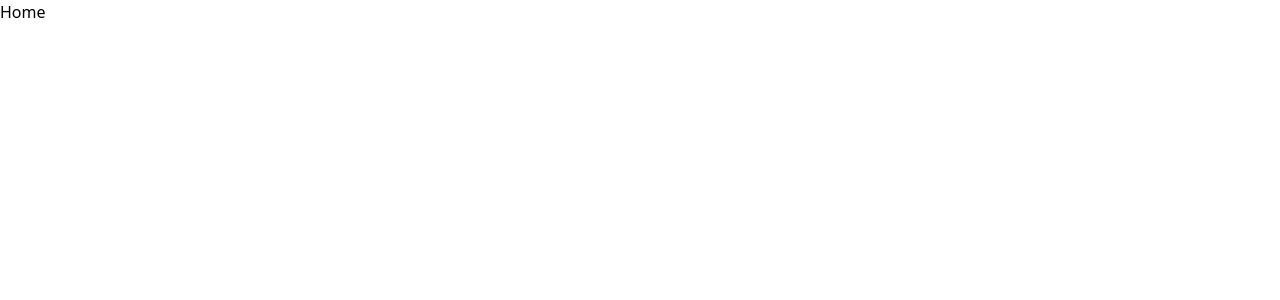
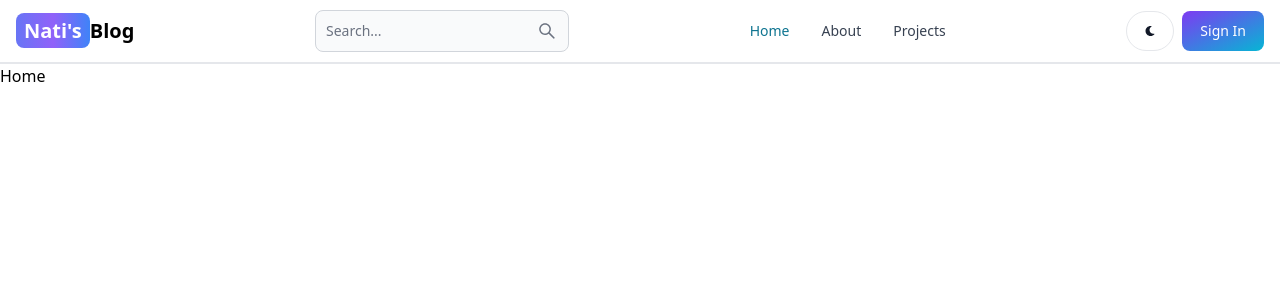
Before and after one commit to imnati/mern-blog, a React (Vite) app in the folder client/: page / in a window 1280 px wide. Shown: the top 300 px of the page. Built offline with nearby package versions, Linux system fonts and the light colour scheme.

Commit message:
create the header section

```diff
--- a/client/package.json
+++ b/client/package.json
@@ -10,8 +10,10 @@
     "preview": "vite preview"
   },
   "dependencies": {
+    "flowbite-react": "^0.9.0",
     "react": "^18.2.0",
     "react-dom": "^18.2.0",
+    "react-icons": "^5.1.0",
     "react-router-dom": "^6.23.0"
   },
   "devDependencies": {
--- a/client/src/App.jsx
+++ b/client/src/App.jsx
@@ -5,10 +5,12 @@
 import SignUp from "./pages/SignUp";
 import Dashboard from "./pages/Dashboard";
 import Projects from "./pages/Projects";
+import Header from "./components/Header";
 
 export default function App() {
   return (
     <BrowserRouter>
+      <Header />
       <Routes>
         <Route path="/" element={<Home />} />
         <Route path="/about" element={<About />} />
--- /dev/null
+++ b/client/src/components/Header.jsx
@@ -0,0 +1,52 @@
+import { Button, Navbar, NavbarToggle, TextInput } from "flowbite-react";
+import { Link, useLocation } from "react-router-dom";
+import { AiOutlineSearch } from "react-icons/ai";
+import { FaMoon } from "react-icons/fa";
+
+export default function Header() {
+  const path = useLocation().pathname;
+  return (
+    <Navbar className="border-b-2">
+      <Link
+        to="/"
+        className="self-center whitespace-nowrap text-sm sm:text-xl font-semibold dark:text-white"
+      >
+        <span className="px-2 py-1 bg-gradient-to-r from-indigo-500 via-purple-500 to-blue-500 rounded-lg text-white">
+          Nati's
+        </span>
+        Blog
+      </Link>
+      <form>
+        <TextInput
+          type="text"
+          placeholder="Search..."
+          rightIcon={AiOutlineSearch}
+          className="hidden lg:inline"
+        />
+      </form>
+      <Button className="w-12 h-10 lg:hidden" color="gray" pill>
+        <AiOutlineSearch />
+      </Button>
+      <div className="flex gap-2 md:order-2">
+        <Button className="w-12 h-10 sm:inline" color="gray" pill>
+          <FaMoon />
+        </Button>
+        <Link to="/sign-in">
+          <Button gradientDuoTone="purpleToBlue">Sign In</Button>
+        </Link>
+        <NavbarToggle />
+      </div>
+      <Navbar.Collapse>
+        <Navbar.Link active={path === "/"} as={"div"}>
+          <Link to="/">Home</Link>
+        </Navbar.Link>
+        <Navbar.Link active={path === "/about"} as={"div"}>
+          <Link to="/about">About</Link>
+        </Navbar.Link>
+        <Navbar.Link active={path === "/projects"} as={"div"}>
+          <Link to="/projects">Projects</Link>
+        </Navbar.Link>
+      </Navbar.Collapse>
+    </Navbar>
+  );
+}
--- a/client/tailwind.config.js
+++ b/client/tailwind.config.js
@@ -1,8 +1,9 @@
+const flowbite = require("flowbite-react/tailwind");
 /** @type {import('tailwindcss').Config} */
 export default {
-  content: ["./index.html", "./src/**/*.{js,ts,jsx,tsx}"],
+  content: ["./index.html", "./src/**/*.{js,ts,jsx,tsx}", flowbite.content()],
   theme: {
     extend: {},
   },
-  plugins: [],
+  plugins: [flowbite.plugin()],
 };
```
Also changed, not shown: 1 other file (tests, documents, lock files or other folders).
